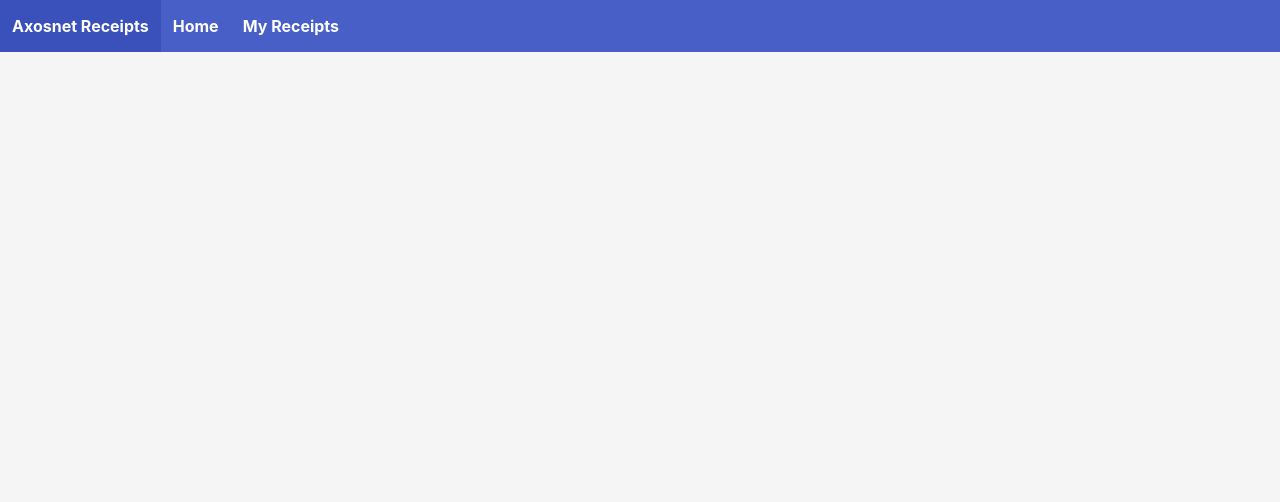
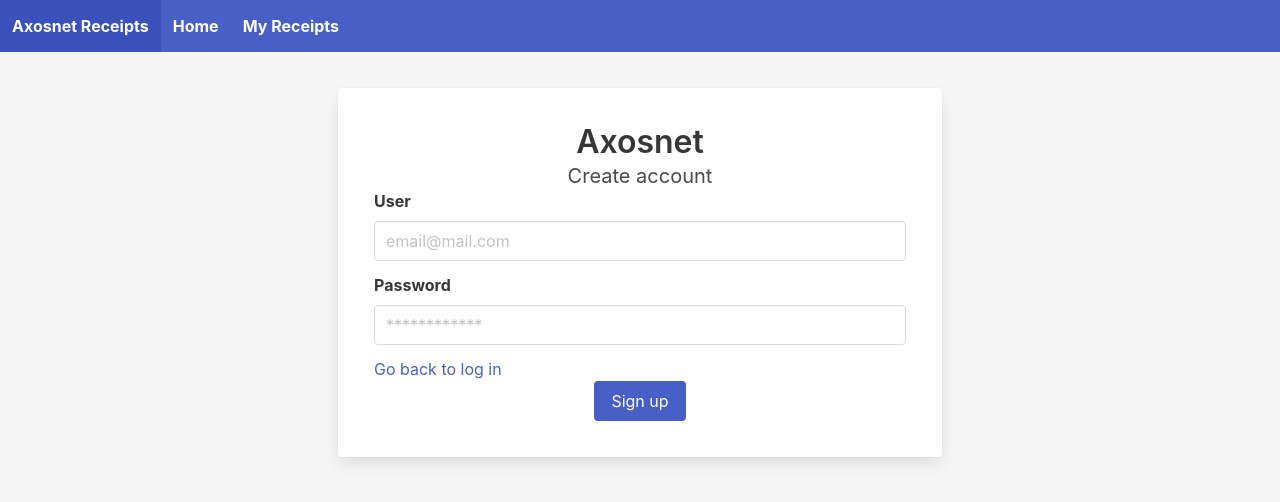
Before and after one commit to enriqueTolentino/AxosnetReceipts, a React (Create React App) app in the folder axosnet-web-app/: page /signup in a window 1280 px wide. Shown: the top 502 px of the page. Built offline with nearby package versions, Linux system fonts and the light colour scheme.

Commit message:
login and account creation design

```diff
--- a/axosnet-web-app/src/App.js
+++ b/axosnet-web-app/src/App.js
@@ -6,6 +6,8 @@ import Header from './components/layout/Header';
 
 // View Imports
 import Home from './views/Home';
+import LogIn from './views/LogIn';
+import SignUp from './views/SignUp';
 import ReceiptsIndex from './views/receipts/Index';
 import ReceipstCreate from './views/receipts/Create';
 import ReceipstEdit from './views/receipts/Edit';
@@ -21,7 +23,8 @@ function App() {
 					<Route exact path="/receipts/create" component={ReceipstCreate} />
 					<Route exact path="/receipts/edit/:id" component={ReceipstEdit} />
 
-					{/* <Route exact path="/login" component={Login} /> */}
+					<Route exact path="/login" component={LogIn} />
+					<Route exact path="/signup" component={SignUp} />
 				</Switch>
 			</Fragment>
 		</Router>
--- /dev/null
+++ b/axosnet-web-app/src/views/LogIn.js
@@ -0,0 +1,61 @@
+import React, { Component } from 'react';
+import { Link } from 'react-router-dom';
+
+export class LogIn extends Component {
+	render() {
+		return (
+			<div className="section">
+				<div className="columns">
+					<div class="card column is-half is-offset-one-quarter">
+						<div class="card-content">
+							<div className="has-text-centered">
+								<h3 class="title">Axosnet</h3>
+								<h1 class="subtitle">Sign in</h1>
+							</div>
+							<form>
+								<div className="field">
+									<label className="label">User</label>
+									<div className="control">
+										<input
+											className="input"
+											type="email"
+											placeholder="email@mail.com"
+											required={true}
+											// value={providerCode}
+											// name="providerCode"
+											// onChange={this.updateState}
+										/>
+									</div>
+								</div>
+								<div className="field">
+									<label className="label">Password</label>
+									<div className="control">
+										<input
+											className="input"
+											type="password"
+											placeholder="************"
+											required={true}
+											// value={providerCode}
+											// name="providerCode"
+											// onChange={this.updateState}
+										/>
+									</div>
+								</div>
+								<p>
+									No account? <Link to="/signup">Create One!</Link>
+								</p>
+								<div className="has-text-centered">
+									<button type="submit" className="button is-link">
+										Sign in
+									</button>
+								</div>
+							</form>
+						</div>
+					</div>
+				</div>
+			</div>
+		);
+	}
+}
+
+export default LogIn;
--- /dev/null
+++ b/axosnet-web-app/src/views/SignUp.js
@@ -0,0 +1,61 @@
+import React, { Component } from 'react'
+import { Link } from 'react-router-dom';
+
+export class SignUp extends Component {
+    render() {
+        return (
+            <div className="section">
+				<div className="columns">
+					<div class="card column is-half is-offset-one-quarter">
+						<div class="card-content">
+							<div className="has-text-centered">
+								<h3 class="title">Axosnet</h3>
+								<h1 class="subtitle">Create account</h1>
+							</div>
+							<form>
+								<div className="field">
+									<label className="label">User</label>
+									<div className="control">
+										<input
+											className="input"
+											type="email"
+											placeholder="email@mail.com"
+											required={true}
+											// value={providerCode}
+											// name="providerCode"
+											// onChange={this.updateState}
+										/>
+									</div>
+								</div>
+								<div className="field">
+									<label className="label">Password</label>
+									<div className="control">
+										<input
+											className="input"
+											type="password"
+											placeholder="************"
+											required={true}
+											// value={providerCode}
+											// name="providerCode"
+											// onChange={this.updateState}
+										/>
+									</div>
+								</div>
+								<p>
+									<Link to="/login">Go back to log in</Link>
+								</p>
+								<div className="has-text-centered">
+									<button type="submit" className="button is-link">
+										Sign up
+									</button>
+								</div>
+							</form>
+						</div>
+					</div>
+				</div>
+			</div>
+        )
+    }
+}
+
+export default SignUp
```
